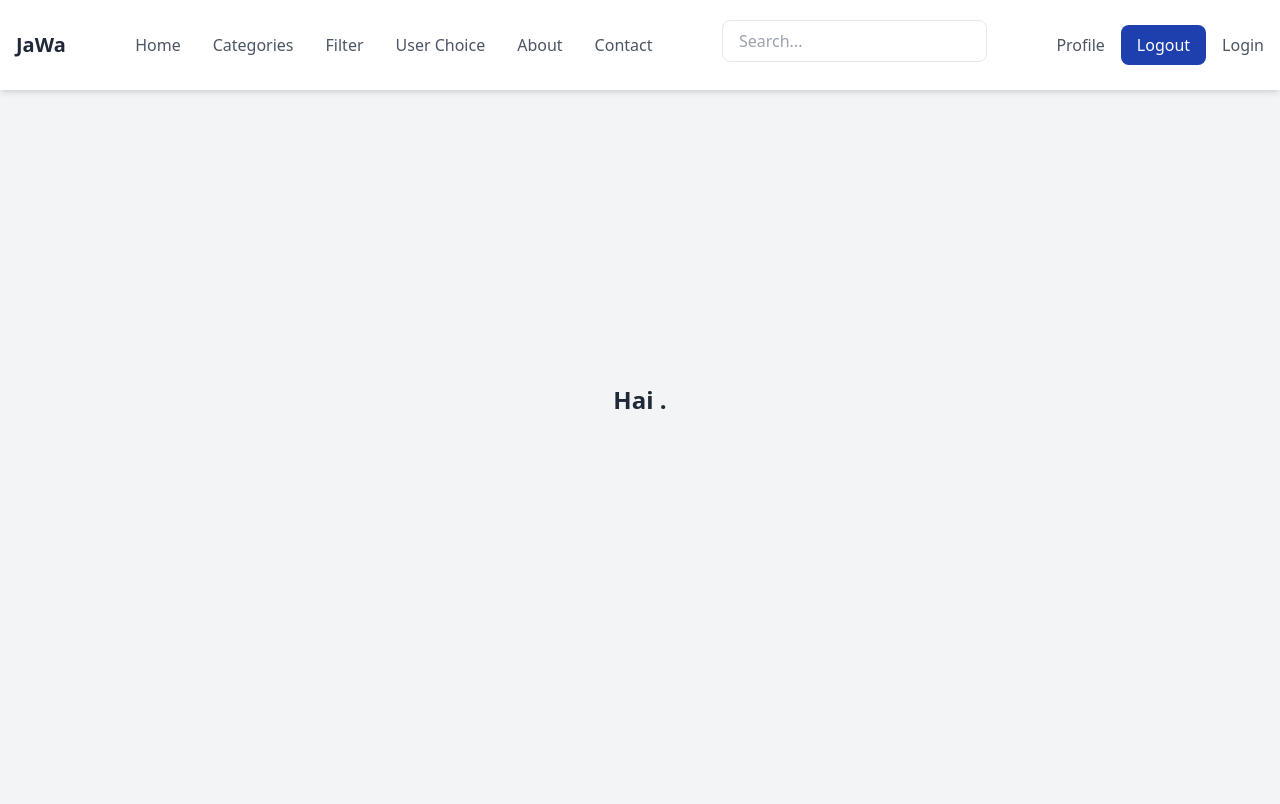
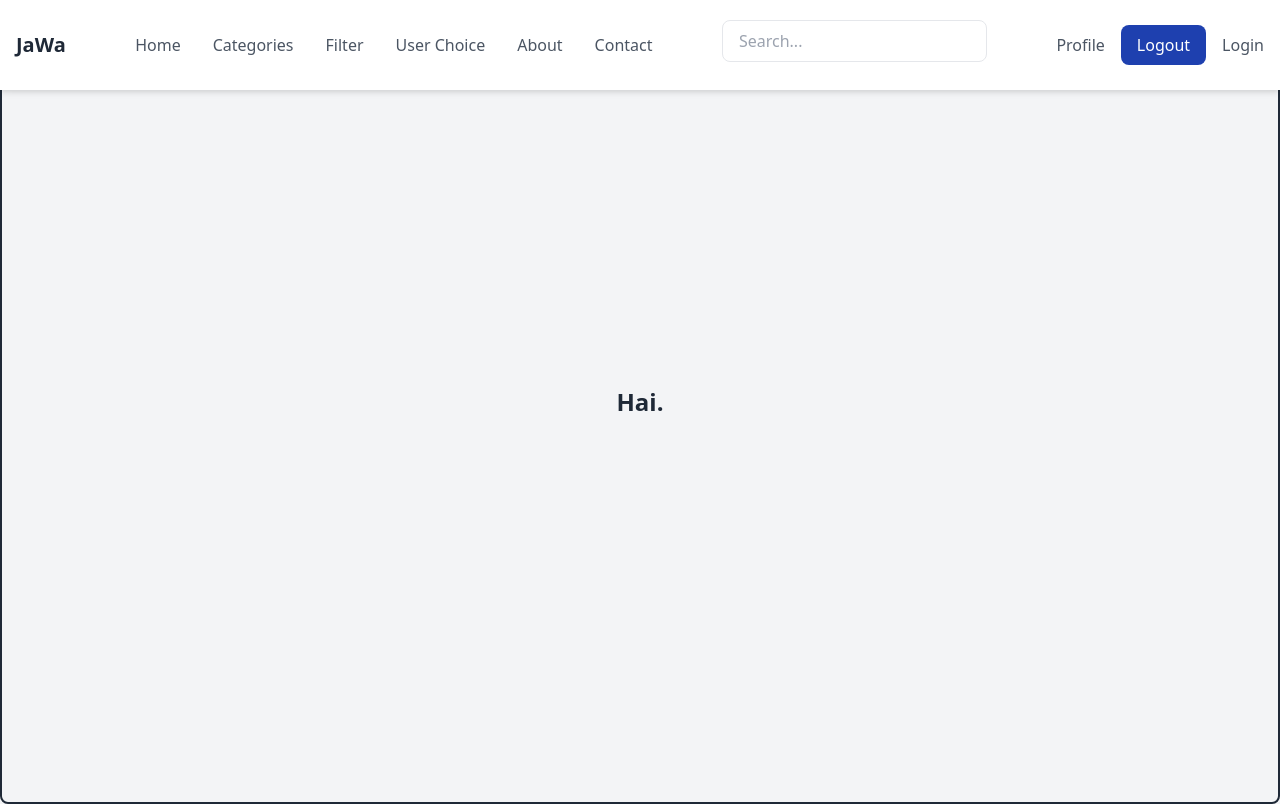
Before and after one commit to adlynfakhreyz/Jakarta-Wardrobe, a Django app: page / in a window 1280 px wide. Before the commit the page ends 409 px from the top, so only its background shows below. Run offline with Django 5.2, Linux system fonts and the light colour scheme.

Commit message:
second commit -main

```diff
--- a/main/models.py
+++ b/main/models.py
@@ -10,3 +10,5 @@
     description = models.TextField()
     rating = models.IntegerField()
     location = models.CharField(max_length=255)
+    kategories = models.CharField(max_length=255)
+    created_at = models.DateTimeField(auto_now_add=True)
--- a/main/templates/main.html
+++ b/main/templates/main.html
@@ -10,8 +10,12 @@
     <link href="https://cdn.jsdelivr.net/npm/tailwindcss@2.2.19/dist/tailwind.min.css" rel="stylesheet">
   </head>
   <body class="bg-gray-100">
-    <div class = "flex justify-center items-center h-screen">
-        <h1 class="text-2xl font-bold text-gray-800">Hai . </h1>
+    <!-- Menambahkan padding-top sesuai dengan tinggi navbar -->
+    <div class="pt-[64px] border-2 border-gray-800 rounded-lg mx-[200px] my-[100px] min-h-[400px]">
+      <div class="flex justify-center items-center h-full">
+        <h1 class="text-2xl font-bold text-gray-800">Hai.</h1>
+      </div>
+    </div>
   </body>
 </html>
 {% endblock content %}
```
Also changed, not shown: static/images/jakarta.jpg (added).
